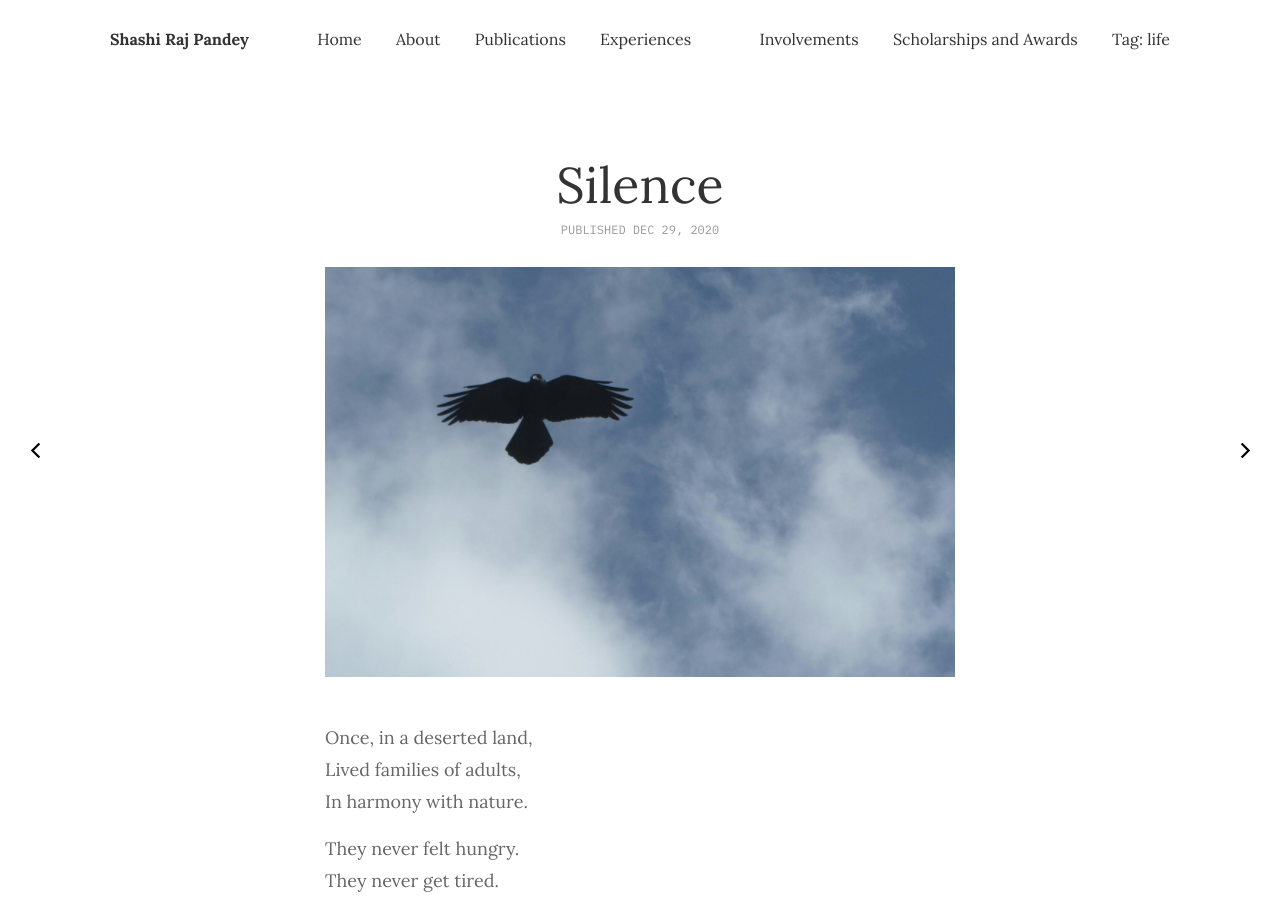
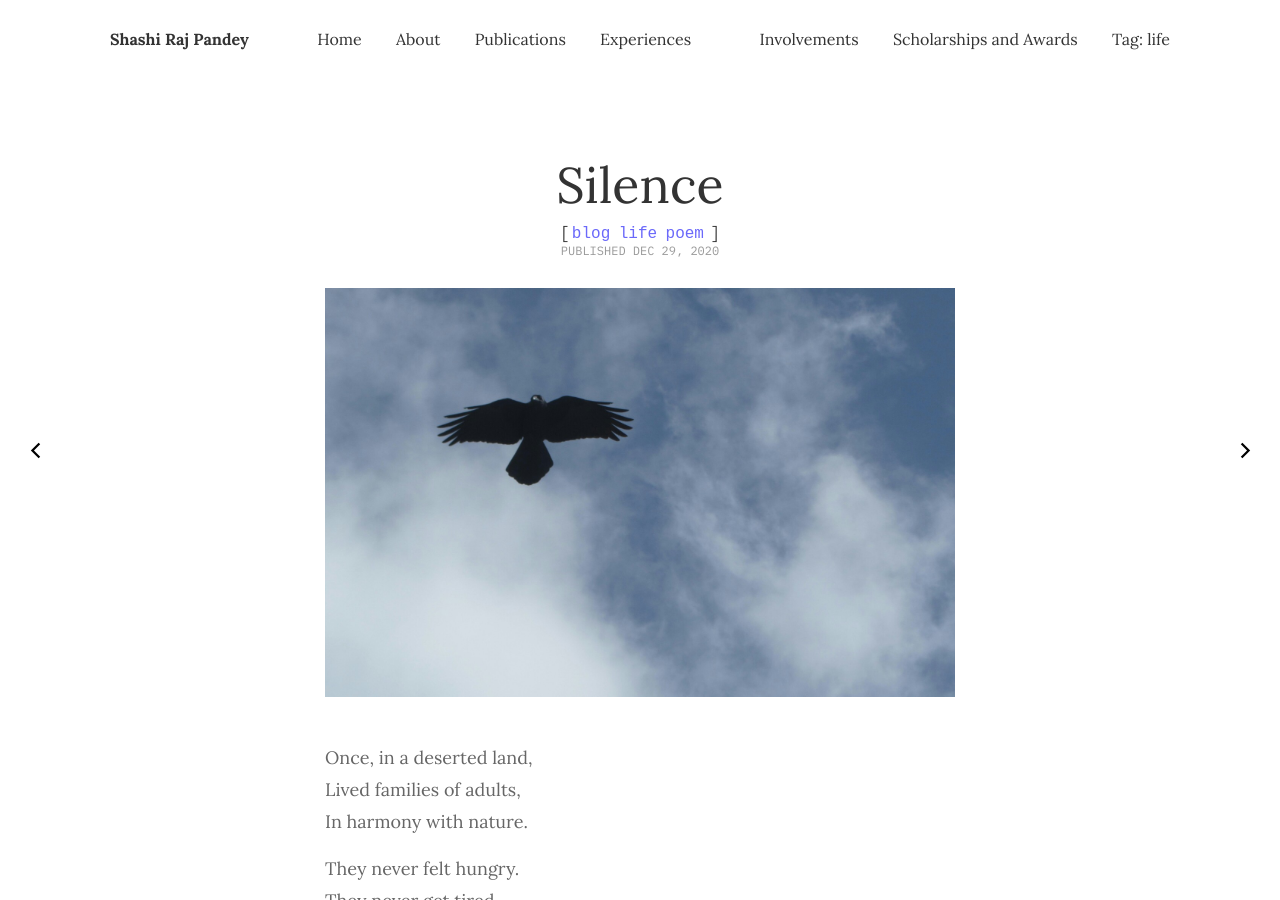
Before and after one commit to shashirajpandey/shashirajpandey, a Jekyll site: the page built from _posts/2020-12-29-Silence.md, in a window 1280 px wide and 900 px high. Built offline with Jekyll 4.4.1, drawn with Linux system fonts in a browser that asks for light colours.

Commit message:
Update post.html

```diff
--- a/_layouts/post.html
+++ b/_layouts/post.html
@@ -7,6 +7,13 @@ layout: default
   <article class="post">
     <div class="post__head" data-aos="fade-up" data-aos-easing="ease-out-quad" data-aos-duration="700">
       <h1 class="post__title">{{ page.title | escape }}</h1>
+          <span>[
+          {% for tag in page.tags %}
+          {% capture tag_name %}{{ tag }}{% endcapture %}
+          <a href="/tag/{{ tag_name }}"><code class="highligher-rouge"><nobr>{{ tag_name }}</nobr></code>&nbsp;</a>
+          {% endfor %}
+          ]</span>
+
       <div class="post__date">
         <time datetime="{{ page.date | date_to_xmlschema }}">Published {{page.date | date: '%b %d, %Y'}}</time>
       </div>
@@ -26,13 +33,6 @@ layout: default
       {% endfor %}
     </div>
     {% endif %}
-
-    <span>[
-  {% for tag in page.tags %}
-    {% capture tag_name %}{{ tag }}{% endcapture %}
-    <a href="/tag/{{ tag_name }}"><code class="highligher-rouge"><nobr>{{ tag_name }}</nobr></code>&nbsp;</a>
-  {% endfor %}
-  ]</span>
 
     <div class="post__share">
       <ul class="share__list list-reset">
```
